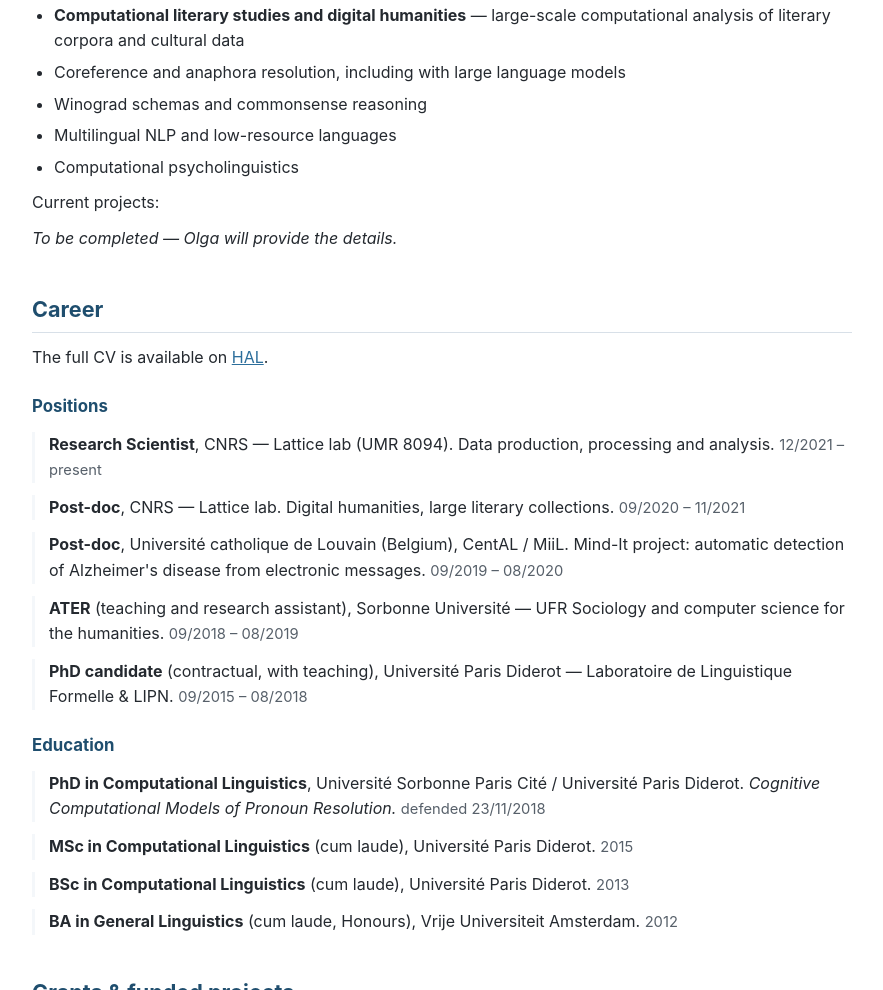
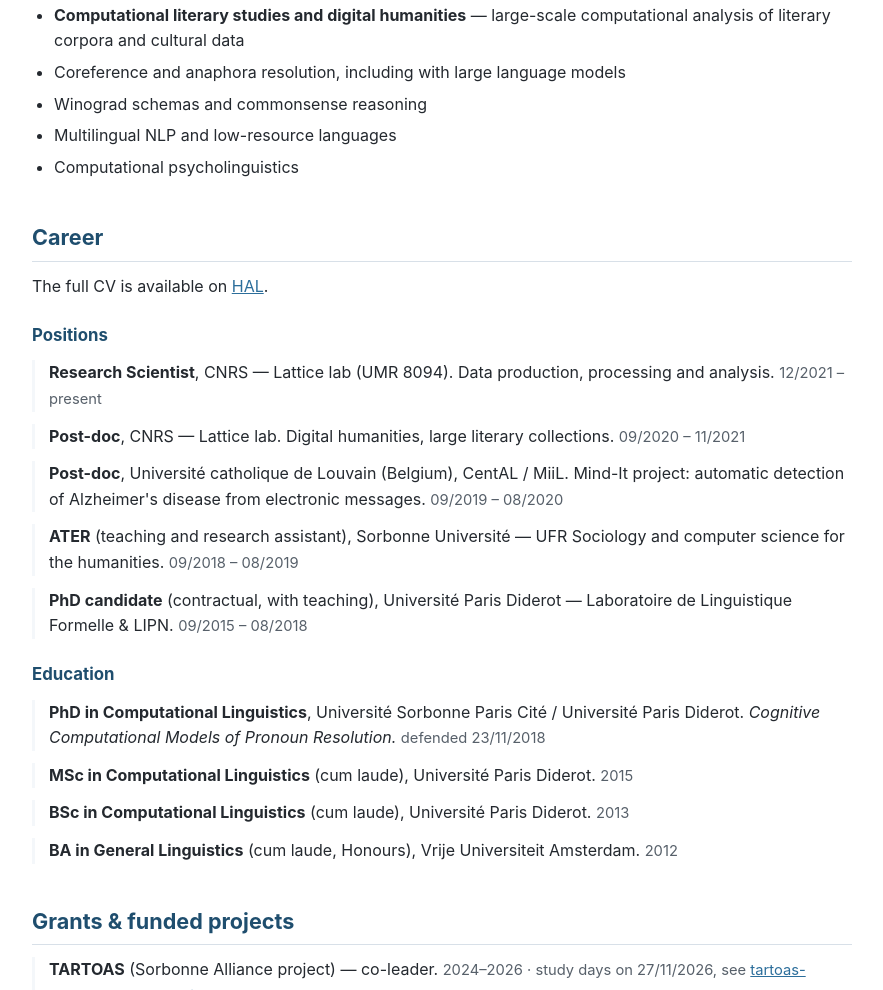
Before and after one commit to oseminck/oseminck.github.io, a plain HTML site: page index.html in a window 1280 px wide. Shown: the part 872-1862 px from the top of the page, without its empty margins (198-1081 px from the left). Drawn offline with Linux system fonts and the light colour scheme.

Commit message:
Update index.html

```diff
--- a/index.html
+++ b/index.html
@@ -162,8 +162,7 @@
     <li>Multilingual NLP and low-resource languages</li>
     <li>Computational psycholinguistics</li>
   </ul>
-  <p>Current projects:</p>
-  <p><em>To be completed &mdash; Olga will provide the details.</em></p>
+
 
   <h2 id="career">Career</h2>
   <p>The full CV is available on <a href="https://cv.hal.science/olga-seminck">HAL</a>.</p>
```
